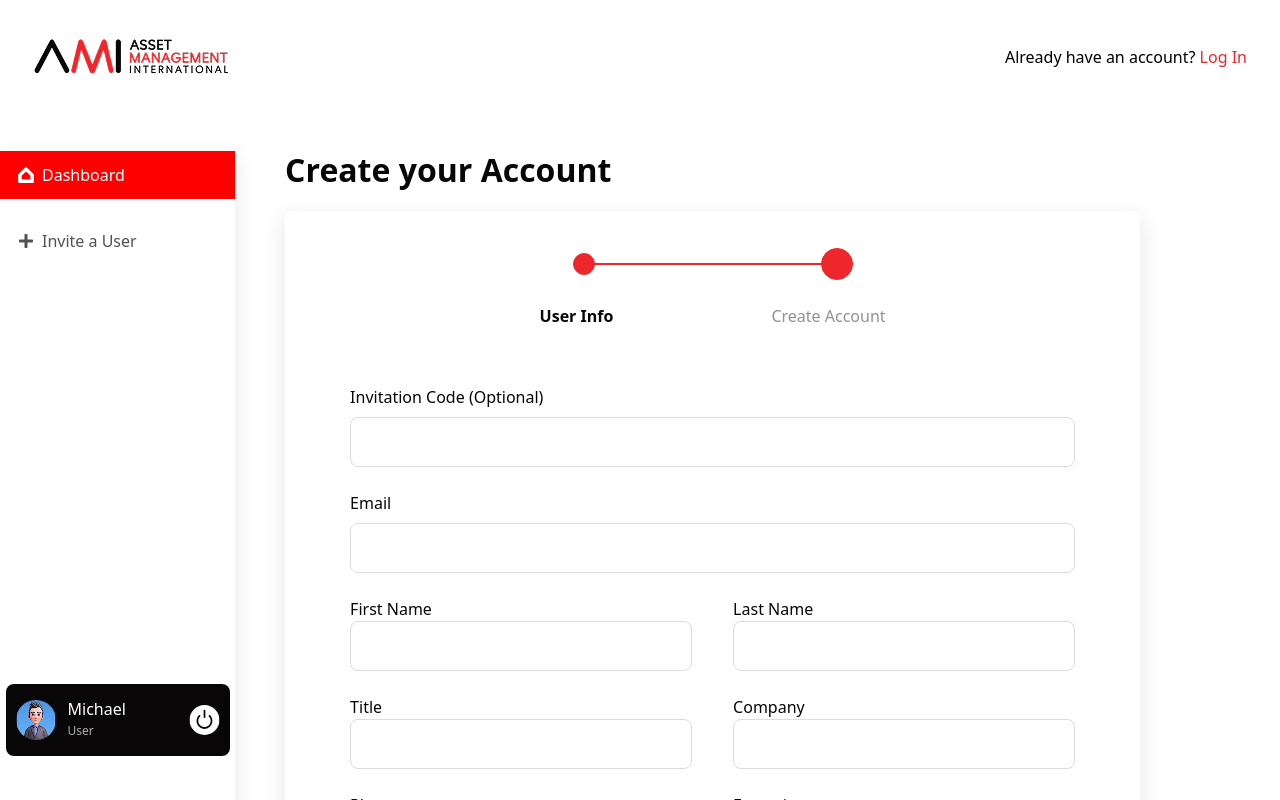
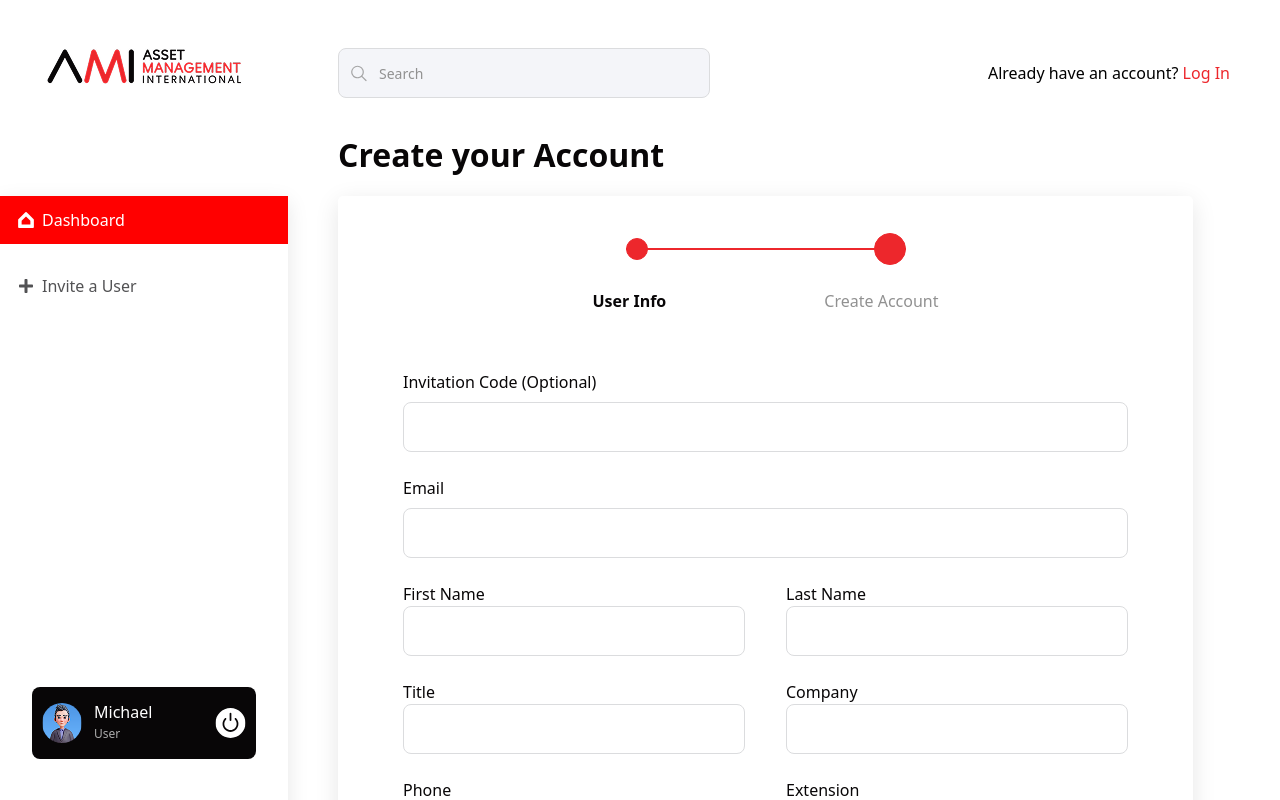
Before and after one commit to arakash-developer/headless, a React (Vite) app: page / in a window 1280 px wide. Built offline with nearby package versions, Linux system fonts and the light colour scheme.

Commit message:
Enhance Navbar and Sidebar components with search input and logo display

```diff
--- a/src/component/Navbar.jsx
+++ b/src/component/Navbar.jsx
@@ -1,15 +1,53 @@
 import React from "react"; // Assuming you have a CSS file for styling
 import { Link } from "react-router-dom";
-import Logo from "../../public/logo.png";
 
 const Navbar = () => {
   return (
-    <nav className="navbar py-[38px] px-[33px] flex justify-between items-center navbar">
-      <Link to="/" className="flex-shrink-0">
-        <img src={Logo} alt="f" />
-      </Link>
+    <nav className="mt-[48px] navbar px-[50px] flex justify-between items-center navbar">
+      <div className="flex items-center relative">
+        <input
+          type="text"
+          // onChange={onChange}
+          // onBlur={onBlur}
+          placeholder="Search"
+          className="w-[372px] h-[50px] py-3 px-[40px] bg-[#F4F5F9] border border-[#DBDCDE] rounded-[8px] focus:outline-none focus:ring-0 placeholder:text-[#919191] placeholder:text-sm cursor-pointer text-[#919191]"
+        />
+        <div className="absolute left-[12px] top-1/2 -translate-y-1/2 pointer-events-none">
+          <svg
+            xmlns="http://www.w3.org/2000/svg"
+            width="17"
+            height="17"
+            viewBox="0 0 17 17"
+            fill="none"
+          >
+            <g opacity="0.8">
+              <path
+                fill-rule="evenodd"
+                clip-rule="evenodd"
+                d="M9.74991 12.7796C12.6606 11.5427 14.0174 8.1805 12.7804 5.26997C11.5434 2.35945 8.18098 1.00274 5.27028 2.23968C2.35958 3.47663 1.0028 6.83882 2.23982 9.74934C3.47683 12.6599 6.83921 14.0166 9.74991 12.7796Z"
+                stroke="#919191"
+                stroke-width="1.2"
+                stroke-linecap="round"
+                stroke-linejoin="round"
+              />
+              <path
+                d="M11.5586 11.5581L15.9999 15.9998"
+                stroke="#919191"
+                stroke-width="1.2"
+                stroke-linecap="round"
+                stroke-linejoin="round"
+              />
+            </g>
+          </svg>
+        </div>
+      </div>
       <Link to="/login" className="flex-shrink-0">
-      <p className="text-[#000] text-base not-italic font-normal leading-6">Already have an account? <span className="text-[#ED272C] text-base not-italic font-medium leading-6">Log In</span></p>
+        <p className="text-[#000] text-base not-italic font-normal leading-6">
+          Already have an account?{" "}
+          <span className="text-[#ED272C] text-base not-italic font-medium leading-6">
+            Log In
+          </span>
+        </p>
       </Link>
     </nav>
   );
--- a/src/component/RootLayout.jsx
+++ b/src/component/RootLayout.jsx
@@ -6,10 +6,10 @@ import Sidebar from "./Sidebar";
 const Root = () => {
   return (
     <div className="h-full overflow-hidden">
-      <Navbar />
       <div className="flex items-start h-full">
         <Sidebar />
         <div className="h-full w-full">
+          <Navbar />
           <div className="overflow-scroll h-[90%]">
             <div className="px-[50px] pt-[35px]">
               <Outlet />
--- a/src/component/Sidebar.jsx
+++ b/src/component/Sidebar.jsx
@@ -3,6 +3,7 @@ import { FaPlus } from "react-icons/fa";
 import { SiGooglehome } from "react-icons/si";
 import { NavLink, useLocation } from "react-router-dom";
 import Avatar from "../../public/avatar.png";
+import Logo from "../../public/logo.png";
 const Sidebar = () => {
   let [active, setActive] = useState(false);
   const location = useLocation();
@@ -16,7 +17,11 @@ const Sidebar = () => {
     }
   }, []);
   return (
-    <div className="mt-[38px] w-72 h-full bg-[#FFF] sidebar flex flex-col justify-between">
+    <div className="h-full mt-[48px]">
+    <div className="heading w-full flex justify-center items-center">
+      <img src={Logo} alt={Logo} />
+    </div>
+       <div className="mt-[111px] w-72 h-full bg-[#FFF] sidebar flex flex-col justify-between">
       <ul className="flex flex-col gap-y-[18px]">
         <li>
           <NavLink
@@ -39,7 +44,7 @@ const Sidebar = () => {
           </NavLink>
         </li>
       </ul>
-      <div className="mb-[195px] w-full flex justify-center items-center">
+      <div className="mb-[237px] w-full flex justify-center items-center">
         <div className="flex w-56 h-[72px] py-3  px-[10px]  items-center gap-3 bg-[#080607] rounded-[8px] justify-between">
           <div className="flex items-center gap-3">
             <img className="rounded-full" src={Avatar} alt={Avatar} />
@@ -75,6 +80,8 @@ const Sidebar = () => {
         </div>
       </div>
     </div>
+    </div>
+
   );
 };
 
```
